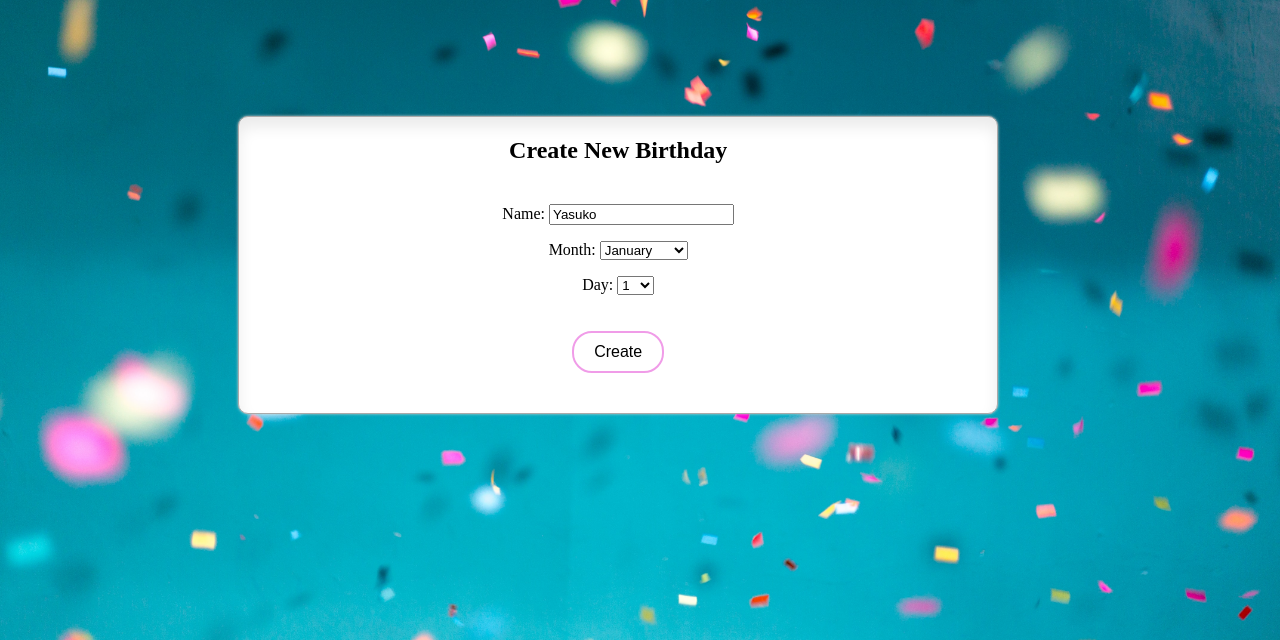
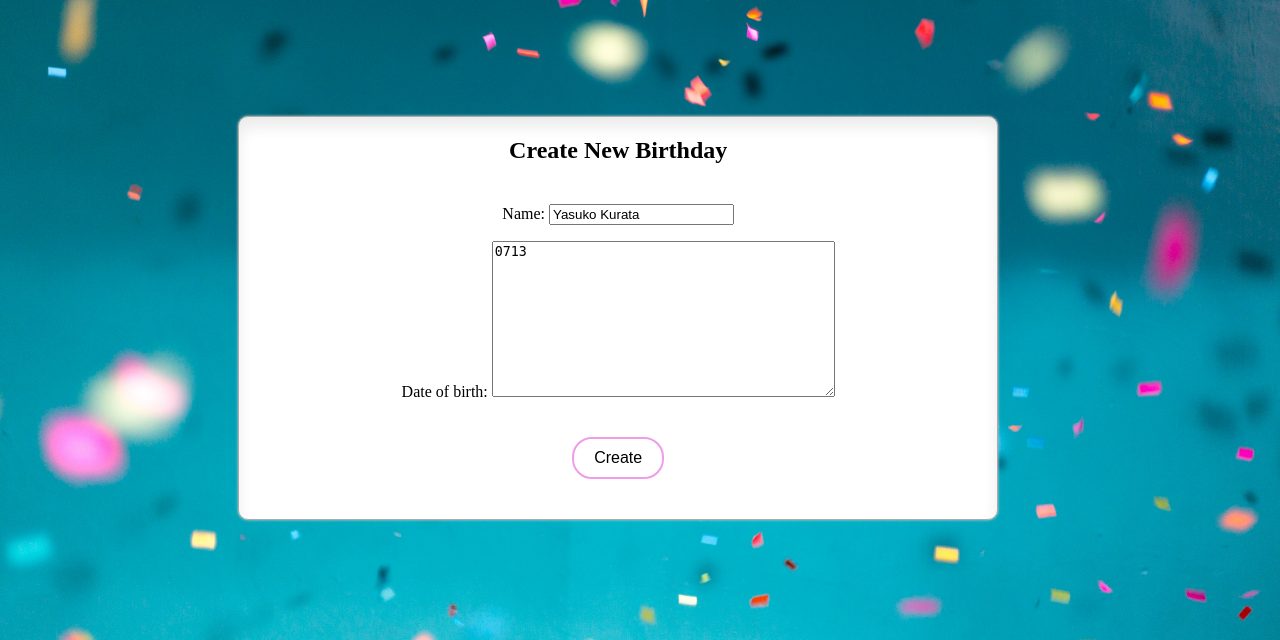
Before and after one commit to ykurata/Birthday-reminder, a Django app: page /birthdays/1/edit/ in a window 1280 px wide. Shown: the part 84-724 px from the top of the page. Run offline with Django 3.2, Linux system fonts and the light colour scheme; a user stored in the database is signed in; data comes from the database, SQL or seed files in the repository.

Commit message:
updated date field to YearlessDateField

```diff
--- a/birthday_reminder/birthdays/forms.py
+++ b/birthday_reminder/birthdays/forms.py
@@ -6,6 +6,5 @@
         model = models.Birthday
         fields = [
             "name",
-            "month",
-            "day"
+            "date_of_birth"
         ]
--- a/birthday_reminder/birthdays/models.py
+++ b/birthday_reminder/birthdays/models.py
@@ -1,5 +1,6 @@
 from django.conf import settings
 from django.db import models
+from djangoyearlessdate.models import YearlessDateField
 
 
 class Birthday(models.Model):
@@ -67,16 +68,16 @@
 
     user = models.ForeignKey(settings.AUTH_USER_MODEL)
     name = models.CharField(max_length=100)
-
-    month = models.CharField(
-        max_length=100,
-        choices=MONTH_CHOICES,
-        default="January"
-    )
-    day = models.IntegerField(
-        choices=DAY_CHOICES,
-        default=1
-    )
+    date_of_birth = YearlessDateField(null=True)
+    # month = models.CharField(
+    #     max_length=100,
+    #     choices=MONTH_CHOICES,
+    #     default="January"
+    # )
+    # day = models.IntegerField(
+    #     choices=DAY_CHOICES,
+    #     default=1
+    # )
 
     def __str__(self):
         return self.name
--- a/birthday_reminder/birthdays/templates/birthday/birthday_list.html
+++ b/birthday_reminder/birthdays/templates/birthday/birthday_list.html
@@ -3,10 +3,11 @@
 
 {% block body_content %}
   <div class="container">
+    {{ message }}
     {% for birthday in birthdays %}
       <div class="inner-container" style="background-color:pink">
         <div class="list-container">
-          <h4><b>{{ birthday.month }} {{ birthday.day }}</b></h4>
+          <h4><b>{{ birthday.date_of_birth }}</b></h4>
           <p>{{ birthday.name }}</p>
         </div>
       </div>
--- a/birthday_reminder/birthdays/views.py
+++ b/birthday_reminder/birthdays/views.py
@@ -4,7 +4,7 @@
 from django.shortcuts import get_object_or_404, render
 from django.http import HttpResponseRedirect
 
-from datetime import datetime
+import datetime
 
 from . import models
 from . import forms
@@ -13,8 +13,14 @@
 @login_required
 def birthday_list(request):
     """show birthdays list"""
-    birthdays = models.Birthday.objects.all().order_by('month').order_by('day')
-    return render(request, 'birthday/birthday_list.html', {'birthdays': birthdays})
+    message = ""
+    # birthdays = models.Birthday.objects.all()
+
+    birthdays = models.Birthday.objects.all().order_by('date_of_birth')
+    if models.Birthday.objects.filter(date_of_birth__startswith=datetime.date.today()):
+        message = "Happy Birthday"
+
+    return render(request, 'birthday/birthday_list.html', {'birthdays': birthdays, 'message': message })
 
 
 @login_required
```
Also changed, not shown: birthday_reminder/birthdays/migrations/0005_auto_20190711_2344.py (added), birthday_reminder/birthdays/migrations/0006_auto_20190712_1625.py (added), birthday_reminder/birthdays/migrations/0007_auto_20190713_0056.py (added), birthday_reminder/birthdays/migrations/0008_auto_20190713_0059.py (added), birthday_reminder/db.sqlite3.
